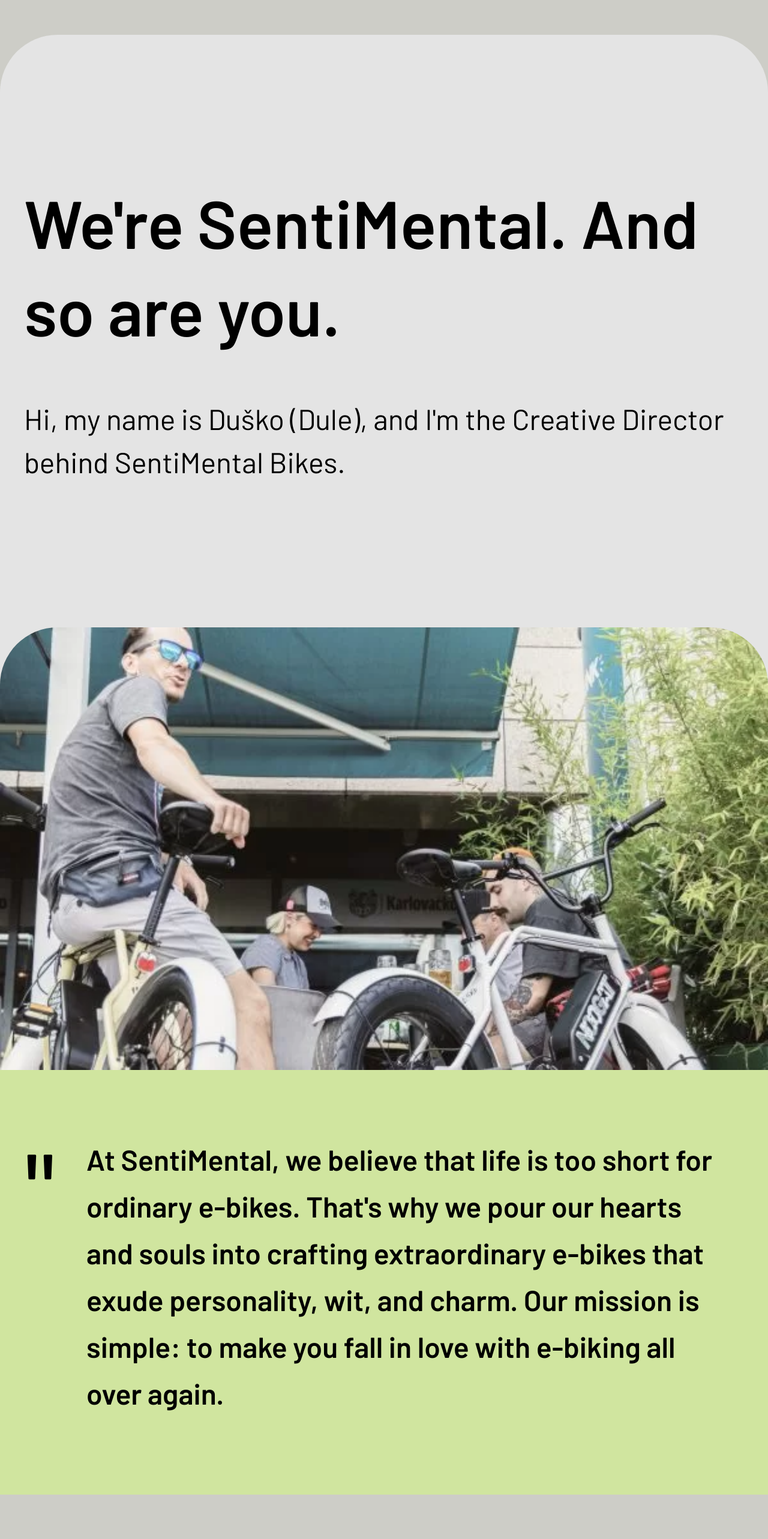
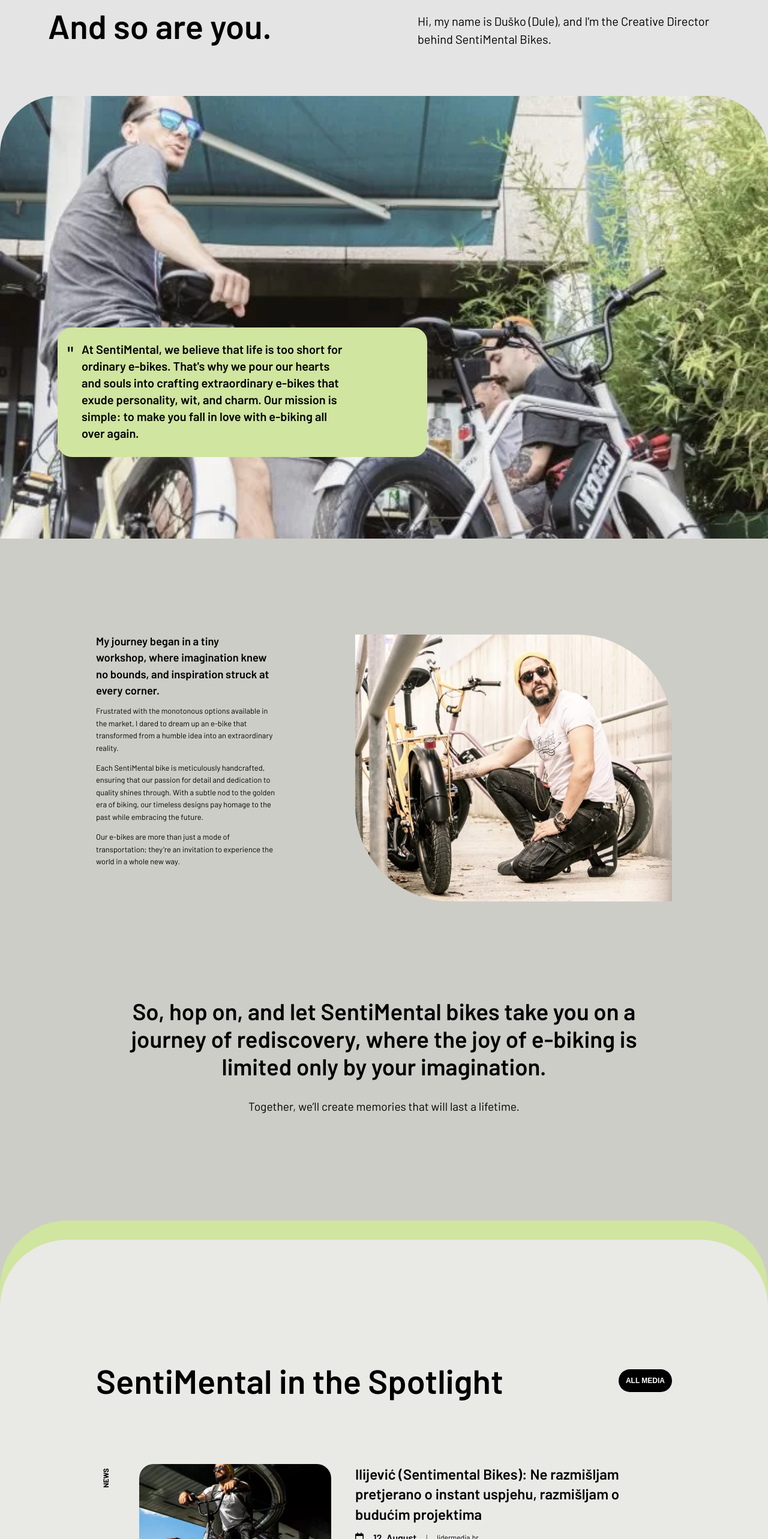
Before and after one commit to mirhuseyntalibzada/SentiMental-Bikes, a React (Vite) app: page /our-story in a window 1280 px wide. Shown: the part 234-2800 px from the top of the page at 60% size. Built offline with nearby package versions, Linux system fonts and the light colour scheme.

Commit message:
our-story

```diff
--- a/src/pages/OurStory.jsx
+++ b/src/pages/OurStory.jsx
@@ -25,14 +25,21 @@
         <div className='our-story-container'>
           <div className="container">
             <div className="text-container">
-              <h1>We're SentiMental. And so are you.</h1>
-              <p>Hi, my name is Duško (Dule), and I'm the Creative Director
-                behind SentiMental Bikes.</p>
+              <h1>
+                <div><span data-aos="fade-up">We're SentiMental.</span></div>
+                <div><span data-aos-delay="100" data-aos="fade-up">And so are you.</span></div>
+              </h1>
+              <p>
+                <div><span data-aos="fade-up">Hi, my name is Duško (Dule), and I'm the Creative Director</span></div>
+                <div><span data-aos-delay="100" data-aos="fade-up">behind SentiMental Bikes.</span></div>
+              </p>
             </div>
           </div>
+          <div className='img-text-container'>
             <div className="img-container">
               <img src={img1} alt="_" />
             </div>
+            <div className="text-container">
               <div className="text-content">
                 <div className='p-container'>
                   <p data-aos="fade-up">
@@ -66,6 +73,8 @@
                 </div>
                 <div className="comma-container">
                   <span>"</span>
+                </div>
+              </div>
             </div>
           </div>
         </div>
@@ -136,6 +145,9 @@
         <div className="container">
           <div className="h1-container">
             <h1 data-aos="fade-up" className='hero-h1'>SentiMental in the Spotlight</h1>
+            <div className="button-container-desktop">
+              <button>ALL MEDIA</button>
+            </div>
           </div>
           <div style={{ overflow: "hidden" }}>
             {newsData.map(item => (
@@ -170,9 +182,15 @@
       </section>
       <section id='feeling-sentimental-story'>
         <div className="container">
-          <div className="h1-container">
-            <h1 data-aos-delay="0" data-aos="fade-up"><div>Feeling Sentimental? We</div> got you.</h1>
+          <h1>
+            <div className="mobile">
+              <div><span data-aos="fade-up">Feeling Sentimental? We </span></div>
+              <div><span data-aos-delay="100" data-aos="fade-up">got you.</span></div>
             </div>
+            <div className="desktop">
+              <div><span data-aos="fade-up">Feeling Sentimental? We got you.</span></div>
+            </div>
+          </h1>
           <div className="p-container">
             <p data-aos-delay="100" data-aos="fade-up">Falling in love is easy. Staying in love takes work.
               This is why we used exceptional materials and long-range
--- a/src/scss/_ourstory.scss
+++ b/src/scss/_ourstory.scss
@@ -18,12 +18,22 @@
                     font-size: 1.4em;
                     font-weight: 600;
                     line-height: 1.3em;
+                    div{
+                        overflow: hidden;
+                        span{
+                            display: inline-block;
+                        }
+                    }
                 }
 
                 p {
+                    overflow: hidden;
                     margin: 0;
                     font-size: .6em;
                     line-height: 1.5em;
+                    span{
+                        display: inline-block;
+                    }
                 }
             }
         }
@@ -32,7 +42,6 @@
             overflow: hidden;
             border-top-left-radius: 1.2em;
             border-top-right-radius: 1.2em;
-            overflow: hidden;
 
             img {
                 width: 100%;
@@ -156,6 +165,14 @@
 
                         div:not(:last-child) {
                             margin-bottom: .2em;
+
+                            div {
+                                overflow: hidden;
+
+                                span {
+                                    display: inline-block;
+                                }
+                            }
                         }
                     }
 
@@ -313,14 +330,32 @@
         padding: 2em .5em;
         background-color: rgb(208, 229, 159);
 
-        .h1-container {
-            overflow: hidden;
-        }
-
         h1 {
             margin: 0;
             font-size: 1.2em;
             font-weight: 600;
+
+            .mobile {
+                div {
+                    overflow: hidden;
+
+                    span {
+                        display: inline-block;
+                    }
+                }
+            }
+
+            .desktop {
+                display: none;
+
+                div {
+                    overflow: hidden;
+
+                    span {
+                        display: inline-block;
+                    }
+                }
+            }
         }
 
         .p-container {
@@ -422,34 +457,40 @@
 
 @media screen and (min-width:767px) and (orientation:landscape) {
     #who-are-we {
-        background-color: rgb(205, 205, 199);
-        padding-top: 3.65em;
+        padding-top: 1.1em;
 
         .our-story-container {
-            background-color: rgb(228, 228, 228);
-            border-top-left-radius: 1.2em;
-            border-top-right-radius: 1.2em;
+            border-top-left-radius: 1.5em;
+            border-top-right-radius: 1.5em;
 
             .container {
-                padding: 0 .5em;
+                padding: 0 1em;
+                margin: 0 auto;
+                max-width: 1600px;
 
                 .text-container {
-                    padding: 3em 0;
+                    display: flex;
+                    justify-content: space-between;
+                    padding: 1em 0;
 
                     h1 {
-                        margin: 0 0 .65em;
-                        font-size: 1.4em;
-                        font-weight: 600;
-                        line-height: 1.3em;
+                        flex-basis: 45%;
+                        align-self: flex-end;
+                        margin: 0;
+                        font-size: .7em;
                     }
 
                     p {
+                        flex-basis: 45%;
+                        align-self: flex-end;
                         margin: 0;
-                        font-size: .6em;
-                        line-height: 1.5em;
+                        font-size: .25em;
                     }
                 }
             }
+
+            .img-text-container {
+                position: relative;
 
                 .img-container {
                     overflow: hidden;
@@ -463,84 +504,76 @@
                     }
                 }
 
+                .text-container {
+                    position: absolute;
+                    bottom: 1.7em;
+                    left: 1.2em;
+                    border-radius: .3em;
+                    overflow: hidden;
+
                     .text-content {
                         position: relative;
                         display: flex;
                         flex-direction: column;
-                padding: 1.5em .5em 1.5em 1.8em;
-                background-color: rgb(208, 229, 159);
+                        padding: .3em .2em .3em .5em;
+                        width: 7em;
 
                         .p-container {
                             overflow: hidden;
-                    margin-bottom: .25em;
+                            margin-bottom: .05em;
 
                             p {
                                 margin: 0;
-                        font-size: .6em;
+                                font-size: .25em;
                                 font-weight: 600;
                             }
                         }
 
                         .comma-container {
-                    position: absolute;
-                    top: .4em;
-                    left: 0.2em;
-                    font-size: 2.5em;
+                            top: .5em;
+                            left: 0.4em;
+                            font-size: .5em;
+                        }
+                    }
                 }
             }
         }
     }
 
     #our-story {
-        background-color: rgb(205, 205, 199);
-        padding: 3em 0;
+        padding: 2em 0;
 
         .container {
-            padding: 0 .5em;
+            padding: 0 2em;
+            margin: 0 auto;
+            max-width: 1600px;
 
             .text-img-content {
+                display: flex;
+                justify-content: space-between;
+
                 .text-container {
+                    flex-basis: 32%;
+
                     h5 {
-                        font-size: .61em;
-                        font-weight: 600;
-                        margin: 0;
+                        font-size: .23em;
 
                         .mobile {
-                            div:not(:last-child) {
-                                margin-bottom: .5em;
-                            }
-
-                            div {
-                                overflow: hidden;
-
-                                span {
-                                    display: inline-block;
-                                }
-                            }
+                            display: none;
                         }
 
                         .desktop {
-                            display: none;
+                            display: block;
 
                             div {
-                                overflow: hidden;
-
-                                span {
-                                    display: inline-block;
-                                }
+                                margin-bottom: .3em;
                             }
                         }
                     }
 
                     p {
-                        overflow: hidden;
-                        font-size: .6em;
-                        line-height: 1.5em;
-                        margin-bottom: 3em;
-
-                        span {
-                            display: inline-block;
-                        }
+                        font-size: .16em;
+                        line-height: 1.6em;
 
                         span:not(:last-child) {
                             margin-bottom: 1em;
@@ -549,55 +582,33 @@
                 }
 
                 .img-container {
-                    overflow: hidden;
-                    border-top-right-radius: 6em;
-                    border-bottom-left-radius: 6em;
-
-                    img {
-                        width: 100%;
-                        vertical-align: middle;
-                    }
+                    flex-basis: 55%;
+                    border-top-right-radius: 2em;
+                    border-bottom-left-radius: 2em;
                 }
             }
 
             .result {
                 .result-container {
-                    margin-top: 3em;
+                    margin-top: 2em;
 
                     h1 {
+                        font-size: .48em;
+                        font-weight: 600;
+                        text-align: center;
+
                         .mobile {
-                            font-weight: 600;
-                            font-size: .8em;
-
-                            div {
-                                overflow: hidden;
-
-                                span {
-                                    display: inline-block;
-                                }
-                            }
-
-                            div:not(:last-child) {
-                                margin-bottom: .2em;
-                            }
+                            display: none;
                         }
 
                         .desktop {
-                            display: none;
-
-                            span {
-                                display: inline-block;
-                            }
+                            display: block;
                         }
                     }
 
                     p {
-                        overflow: hidden;
-                        font-size: .6em;
-
-                        span {
-                            display: inline-block;
-                        }
+                        text-align: center;
+                        font-size: .24em;
                     }
                 }
             }
@@ -605,77 +616,88 @@
     }
 
     .box-container {
-        position: relative;
-        height: 3em;
-        background-color: rgb(205, 205, 199);
+        height: 2.1em;
 
         .green-box {
-            height: 100%;
-            background-color: rgb(208, 229, 159);
-            border-top-left-radius: 1.5em;
-            border-top-right-radius: 1.5em;
+            border-top-left-radius: 1.4em;
+            border-top-right-radius: 1.4em;
         }
 
         .white-box {
-            position: absolute;
-            background-color: rgb(233, 233, 230);
-            height: 1.7em;
-            bottom: 0;
-            width: 100%;
-            border-top-left-radius: 1.5em;
-            border-top-right-radius: 1.5em;
+            border-top-left-radius: 1.4em;
+            border-top-right-radius: 1.4em;
         }
     }
 
     #sentimental-news-story {
-        background-color: rgb(233, 233, 230);
-        padding: 1.5em 0;
+        padding: 0;
 
         .container {
-            padding: 0 .5em;
+            padding: 0 2em;
+            margin: 0 auto;
+            max-width: 1600px;
 
             .h1-container {
-                overflow: hidden;
+                display: flex;
+                align-items: center;
+                justify-content: space-between;
+
+                .hero-h1 {
+                    font-size: .7em;
+                    padding-bottom: 0em;
                 }
 
-            .hero-h1 {
-                font-size: 1.4em;
-                font-weight: 600;
-                margin: 0;
-                padding-bottom: .3em;
+                .button-container-desktop {
+                    padding: 1em 0;
+                    display: flex;
+                    justify-content: flex-end;
+
+                    button {
+                        font-size: .15em;
+                        font-weight: 700;
+                        background-color: black;
+                        color: white;
+                        border: none;
+                        padding: 1em;
+                        border-radius: 2em;
+                    }
+                }
             }
 
             .card-container {
-                padding: 1.5em 0;
-                border-bottom: 1px solid rgb(194, 194, 194);
+                display: flex;
+                padding: .5em 0;
+                justify-content: space-between;
 
                 .first-container {
+                    display: flex;
+                    align-items: flex-start;
+                    gap: .5em;
+
                     .img-container {
-                        border-radius: 1em;
-                        overflow: hidden;
+                        border-radius: .3em;
+                        width: 4em;
+                    }
 
-                        img {
-                            width: 100%;
-                            vertical-align: bottom;
-                        }
+                    .desktop-news {
+                        display: inline-block;
+                        transform: rotate(270deg) translateX(-50%);
+                        font-size: .15em;
+                        font-weight: 700;
+                        padding: 0;
                     }
 
                     .mobile-news {
-                        display: inline-block;
-                        font-weight: 700;
-                        font-size: .5em;
-                        padding: 1.5em 0;
-                    }
-
-                    .desktop-news {
                         display: none;
                     }
                 }
 
                 .second-container {
+                    width: 55%;
+
                     h1 {
-                        margin: 0 0 .5em 0;
-                        font-size: .9em;
+                        margin: 0 0 0.5em 0;
+                        font-size: .3em;
                         font-weight: 600;
                         line-height: 1.4em;
                     }
@@ -686,160 +708,108 @@
                         gap: .2em;
 
                         i {
-                            font-size: .7em;
+                            font-size: .2em;
                         }
 
                         .date {
                             font-weight: 600;
-                            font-size: .7em;
+                            font-size: .2em;
                         }
 
                         .seperator {
-                            font-size: .65em;
+                            font-size: .15em;
                             font-weight: 300;
                         }
 
                         .author {
-                            font-size: .6em;
+                            font-size: .15em;
                         }
                     }
                 }
             }
 
             .button-container {
-                padding: 1em 0;
-                display: flex;
-                justify-content: flex-end;
+                display: none;
+            }
+        }
+    }
 
-                button {
-                    font-size: .6em;
-                    font-weight: 700;
-                    background-color: black;
-                    color: white;
-                    border: none;
+    #feeling-sentimental-story {
+        padding: 2em;
+
+        .container {
+            border-radius: .7em;
+            max-width: 1600px;
             padding: 1em;
-                    border-radius: 2em;
+            margin: 0 auto;
+
+            h1 {
+                font-size: .5em;
+
+                .mobile {
+                    display: none;
+                }
+
+                .desktop {
+                    display: block;
+                }
+            }
+
+            .p-container {
+                margin: .5em 0;
+
+                p {
+                    font-size: .25em;
+                }
+            }
+        }
+
+        .logo-name {
+            gap: .2em;
+
+            img {
+                width: 6%;
+            }
+
+            div {
+                row-gap: .1em;
+
+                span {
+                    font-size: .2em;
                 }
             }
         }
     }
 
+    #ride-the-wave {
+        position: relative;
+        .container {
+            padding: 0 2em;
+            margin: 0 auto;
+            max-width: 1600px;
 
-
-
-
-    #feeling-sentimental-story {
-        background-color: rgb(233, 233, 230);
-
-        .container {
-            border-radius: 1.2em;
-            padding: 2em .5em;
-            background-color: rgb(208, 229, 159);
-
-            .h1-container {
-                overflow: hidden;
-            }
+            .text-container {
+                position: absolute;
+                padding: 0;
+                top: 1em;
 
                 h1 {
-                margin: 0;
-                font-size: 1.2em;
-                font-weight: 600;
-            }
-
-            .p-container {
-                overflow: hidden;
-                margin: 1em 0;
-
-                p {
-                    margin: 0;
-                    font-size: .6em;
-                    line-height: 1.5em;
-                }
-            }
-        }
-
-        .logo-container {
-            overflow: hidden;
-        }
-
-        .logo-name {
-            display: flex;
-            align-items: center;
-            gap: .45em;
-
-            img {
-                width: 10%;
-            }
-
-            div {
-                display: flex;
-                flex-direction: column;
-                row-gap: .2em;
-
-                span {
-                    font-weight: 600;
-                    font-size: .6em;
-                }
-            }
-        }
-
-        .box {
-            height: 3em;
-            width: 100%;
-            background-color: rgb(208, 229, 159);
-            border-top-left-radius: 1em;
-            border-top-right-radius: 1em;
-        }
-    }
-
-    #ride-the-wave {
-        background-color: rgb(233, 233, 230);
-
-        .container {
-            padding: 0 .5em;
-
-            .text-container {
-                font-size: .9em;
-                padding: 4em 0 1em;
-
-                h1 {
-                    margin: 0;
-                    font-weight: 600;
+                    font-size: .8em;
 
                     .mobile {
-                        div {
-                            overflow: hidden;
-
-                            span {
-                                display: inline-block;
-                            }
-                        }
+                        display: none;
                     }
 
                     .desktop {
-                        display: none;
-
-                        div {
-                            overflow: hidden;
-
-                            span {
-                                display: inline-block;
-                            }
-                        }
+                        display: block;
                     }
                 }
             }
         }
 
         .img-container {
-            overflow: hidden;
-            border-top-left-radius: 1em;
-            border-top-right-radius: 1em;
-
-            img {
-                width: 100%;
-                vertical-align: middle;
+            border-top-left-radius: 1.4em;
+            border-top-right-radius: 1.4em;
         }
     }
 }
-}
```
Lines whose indentation alone changed are shown as unchanged.
